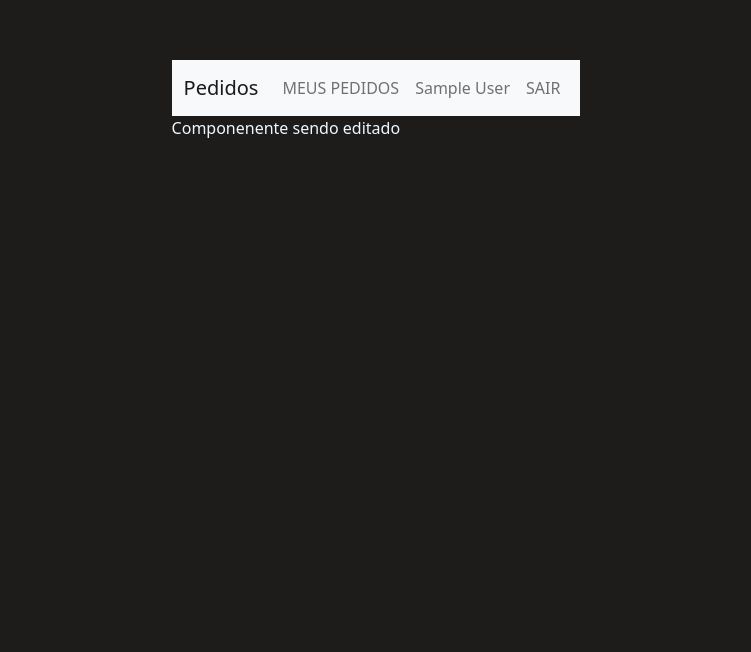
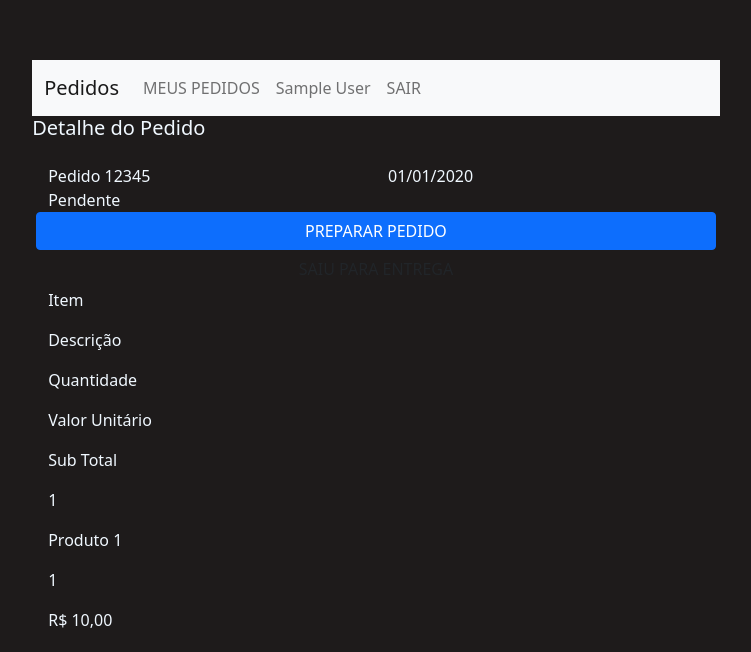
Before and after one commit to williamnstolb/trybe-delivery-app, a React (Create React App) app in the folder front-end/: page /seller/orders/1 in a window 1280 px wide. Shown: the part 140-792 px from the top of the page, without its empty margins (264-1015 px from the left). Built offline with nearby package versions, Linux system fonts and the light colour scheme; sample sign-in values are in the browser's storage.

Commit message:
Criando detailsCard

```diff
--- a/front-end/src/components/DetailsCard.jsx
+++ b/front-end/src/components/DetailsCard.jsx
@@ -1,12 +1,63 @@
 import React from 'react';
-// import PropTypes from 'prop-types';
+import PropTypes from 'prop-types';
+import { Button } from 'react-bootstrap';
 
-function DetailsCard() {
+function DetailsCard({ data }) {
+  const {
+    status,
+    deliveryNumber,
+    salesDate,
+    order,
+  } = data;
+
   return (
-    <p>Componenente sendo editado</p>
+    <div>
+      <h5>Detalhe do Pedido</h5>
+      <div className="card-body">
+        <div className="row">
+          <div className="col-md-6">
+            Pedido
+            {' '}
+            { deliveryNumber }
+          </div>
+          <div className="col-md-6">{ salesDate }</div>
+          <div className="col-md-6">{ status }</div>
+          <Button variant="primary">PREPARAR PEDIDO</Button>
+          <Button variant="secundary">SAIU PARA ENTREGA</Button>
+        </div>
+        <div className="row">
+          <p className="col-md-12">Item</p>
+          <p className="col-md-12">Descrição</p>
+          <p className="col-md-12">Quantidade</p>
+          <p className="col-md-12">Valor Unitário</p>
+          <p className="col-md-12">Sub Total</p>
+        </div>
+        { order.map((item) => (
+          <div className="row" key={ item.id }>
+            <p className="col-md-12">{ item.id }</p>
+            <p className="col-md-12">{ item.name }</p>
+            <p className="col-md-12">{ item.quantity }</p>
+            <p className="col-md-12">{ item.price }</p>
+            <p className="col-md-12">{ item.quantity * item.price }</p>
+          </div>
+        )) }
+      </div>
+    </div>
   );
 }
 
-// DetailsCard.propTypes = {};
+DetailsCard.propTypes = {
+  data: PropTypes.shape({
+    status: PropTypes.string.isRequired,
+    deliveryNumber: PropTypes.string.isRequired,
+    salesDate: PropTypes.string.isRequired,
+    order: PropTypes.arrayOf(PropTypes.shape({
+      id: PropTypes.number.isRequired,
+      name: PropTypes.string.isRequired,
+      price: PropTypes.string.isRequired,
+      quantity: PropTypes.number.isRequired,
+    })).isRequired,
+  }).isRequired,
+};
 
 export default DetailsCard;
```
